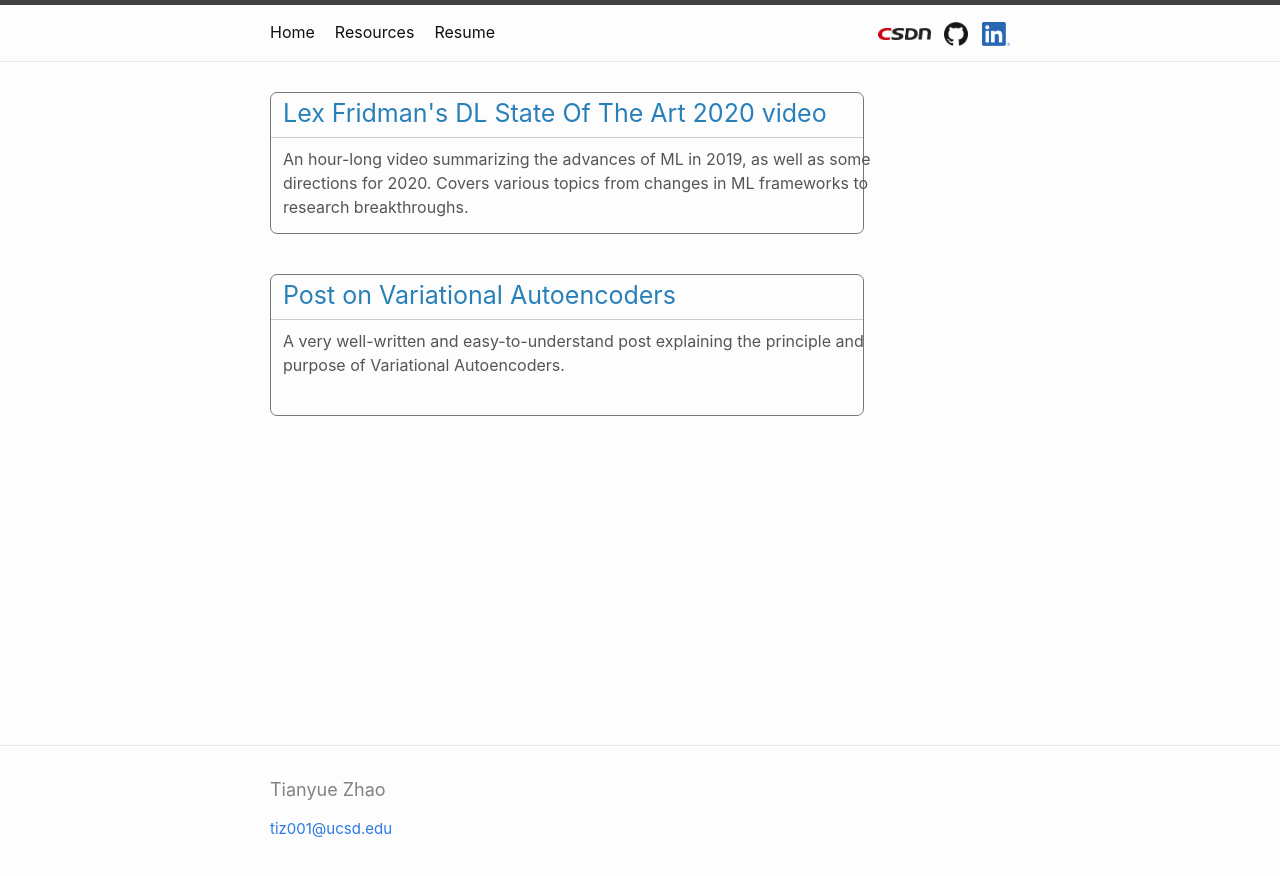
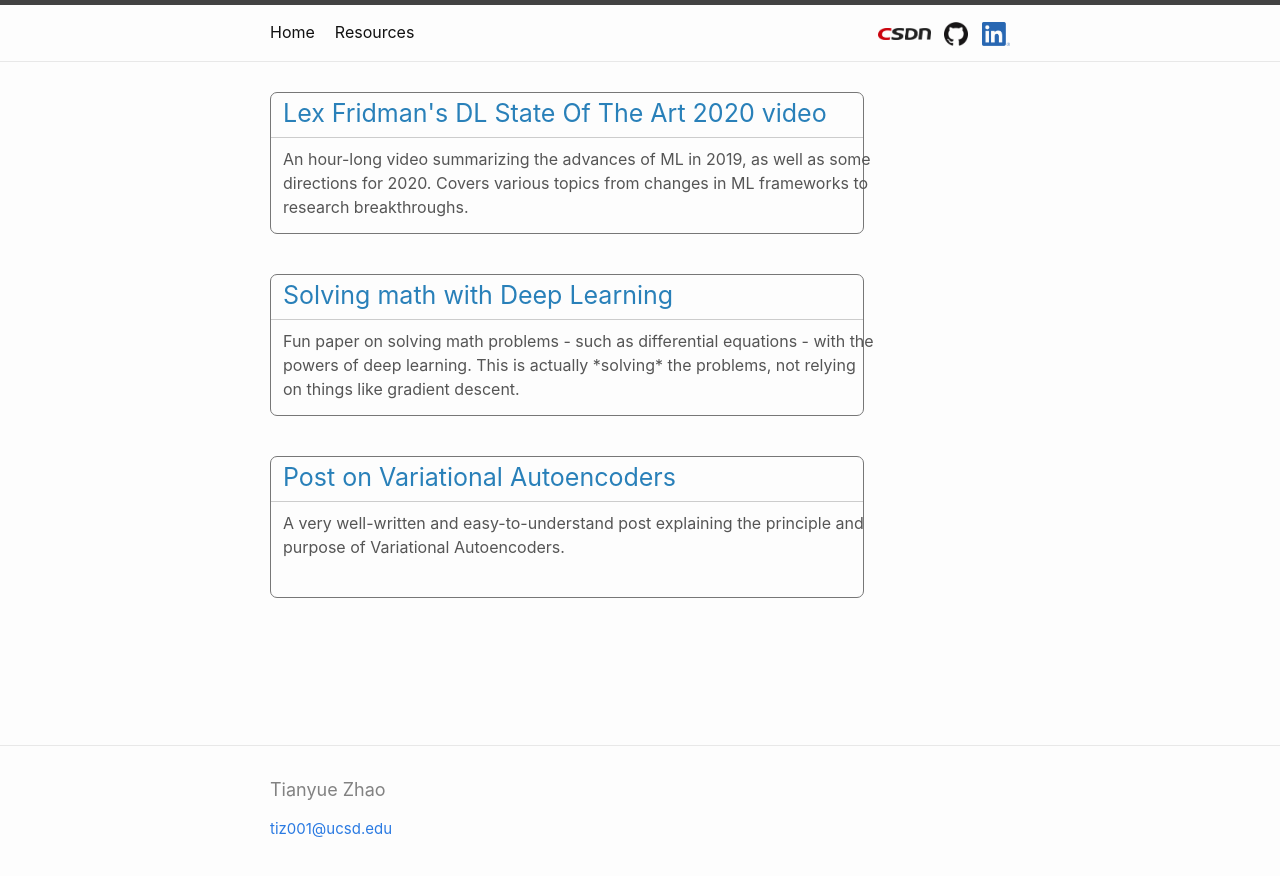
Before and after one commit to Tianyue-Zhao/tianyue-zhao.github.io, a Jekyll site: the page built from links.md, in a window 1280 px wide. Shown: the top 876 px of the page. Built offline with Jekyll 4.4.1, drawn with Linux system fonts in a browser that asks for light colours; nearby versions of some CDN libraries.

Commit message:
Added link

```diff
--- a/_data/links.yml
+++ b/_data/links.yml
@@ -2,6 +2,10 @@
   address: https://youtu.be/0VH1Lim8gL8
   description: An hour-long video summarizing the advances of ML in 2019, as well as some directions for 2020. Covers various topics from changes in ML frameworks to research breakthroughs.
 
+- title: Solving math with Deep Learning
+  address: https://arxiv.org/abs/1912.01412
+  description: Fun paper on solving math problems - such as differential equations - with the powers of deep learning. This is actually *solving* the problems, not relying on things like gradient descent.
+
 - title: Post on Variational Autoencoders
   address: http://kvfrans.com/variational-autoencoders-explained/
   description: A very well-written and easy-to-understand post explaining the principle and purpose of Variational Autoencoders.
--- a/_includes/header.html
+++ b/_includes/header.html
@@ -25,7 +25,6 @@
             <a class="page-link" href="{{ my_page.url | relative_url }}">{{ my_page.title | escape }}</a>
             {%- endif -%}
           {%- endfor -%}
-          <a class="page-link" href="/imgs/Resume.pdf" target="_blank">Resume</a>
         </div>
 
       </nav>
```
Also changed, not shown: 1 other file.
